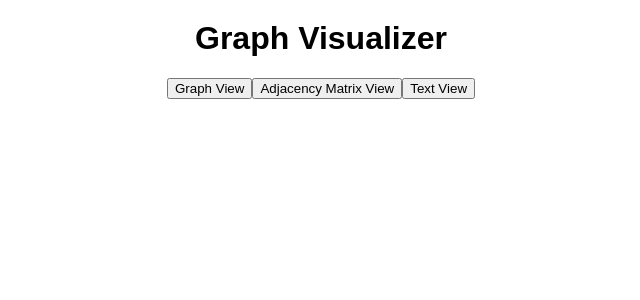
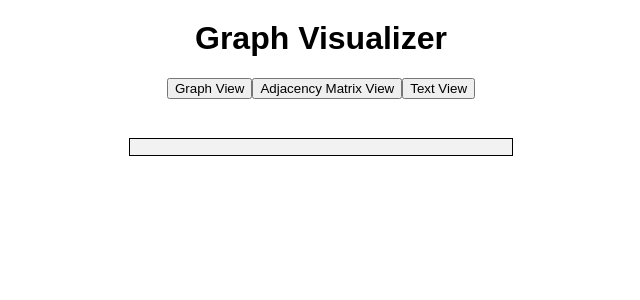
Before and after one commit to Matic054/GraphVisualizer, a React (Create React App) app: page / in a window 1280 px wide. Both pictures are taken after a click on the button "Adjacency Matrix View". Shown: the top 300 px of the page, without its empty margins (319-959 px from the left). Built offline with nearby package versions, Linux system fonts and the light colour scheme.

Commit message:
styled the views

```diff
--- a/src/App.css
+++ b/src/App.css
@@ -60,3 +60,43 @@ h1 {
 .graph-container {
   border: 1px solid black;
 }
+
+.text-container {
+  margin: 0 auto;
+  margin-top: 3%;
+  width: 60%;
+  text-align: center;
+}
+
+.text-container pre {
+  white-space: pre-wrap;
+  word-wrap: break-word;
+  font-size: 18px;
+  line-height: 1.6;
+}
+
+.adjacency-matrix-container {
+  margin: 0 auto;
+  margin-top: 3%;
+  width: 30%; /* Make the table 30% wide */
+  height: 30%;
+  display: flex;
+  flex-direction: column;
+  align-items: center;
+}
+
+.adjacency-matrix {
+  border-collapse: collapse; /* Merge borders of adjacent cells */
+  width: 100%; /* Make the table take up the full width of the container */
+}
+
+.adjacency-matrix th,
+.adjacency-matrix td {
+  border: 1px solid black; /* Add borders to table cells */
+  padding: 8px; /* Add some padding to the cells */
+  text-align: center; /* Center-align the text in the cells */
+}
+
+.adjacency-matrix th {
+  background-color: #f2f2f2; /* Add a background color to the header cells */
+}
--- a/src/components/AdjacencyMatrixView.js
+++ b/src/components/AdjacencyMatrixView.js
@@ -9,7 +9,8 @@ const AdjacencyMatrixView = ({ vertices, edges, updateEdges }) => {
   };
 
   return (
-    <table>
+    <div className="adjacency-matrix-container">
+      <table className="adjacency-matrix">
         <thead>
           <tr>
             <th></th>
@@ -35,6 +36,7 @@ const AdjacencyMatrixView = ({ vertices, edges, updateEdges }) => {
           ))}
         </tbody>
       </table>
+    </div>
   );
 };
 
--- a/src/components/TextView.js
+++ b/src/components/TextView.js
@@ -2,7 +2,7 @@ import React from 'react';
 
 const TextView = ({ text }) => {
   return (
-    <div>
+    <div className="text-container">
       <pre>{text}</pre>
     </div>
   );
```
Lines whose indentation alone changed are shown as unchanged.
